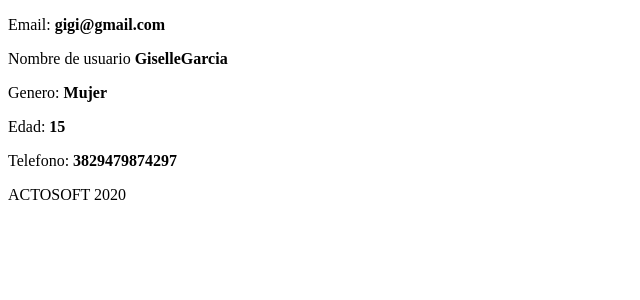
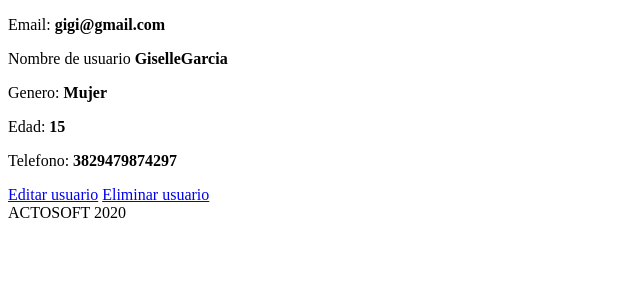
Before and after one commit to Emily-Garcia/proyectitio, a Django app: page /users/4 in a window 1280 px wide. Shown: the part 168-468 px from the top of the page, without its empty margins (0-640 px from the left). Run offline with Django 3.2, Linux system fonts and the light colour scheme; data comes from the database, SQL or seed files in the repository; both versions use the stored data as it was after the commit.

Commit message:
Si funciona eliminar pero no actualizar

```diff
--- a/users/templates/users/detail.html
+++ b/users/templates/users/detail.html
@@ -8,4 +8,6 @@
 <p>Genero: <b>{{user.profile.gender}}</b></p>
 <p>Edad: <b>{{user.profile.age}}</b></p>
 <p>Telefono: <b>{{user.profile.phone}}</b></p>
+<a href="{% url 'users:update' user.id %}">Editar usuario</a>
+<a href="{% url 'users:delete' user.id %}">Eliminar usuario</a>
 {% endblock content %}
```
Also changed, not shown: db.sqlite3.
